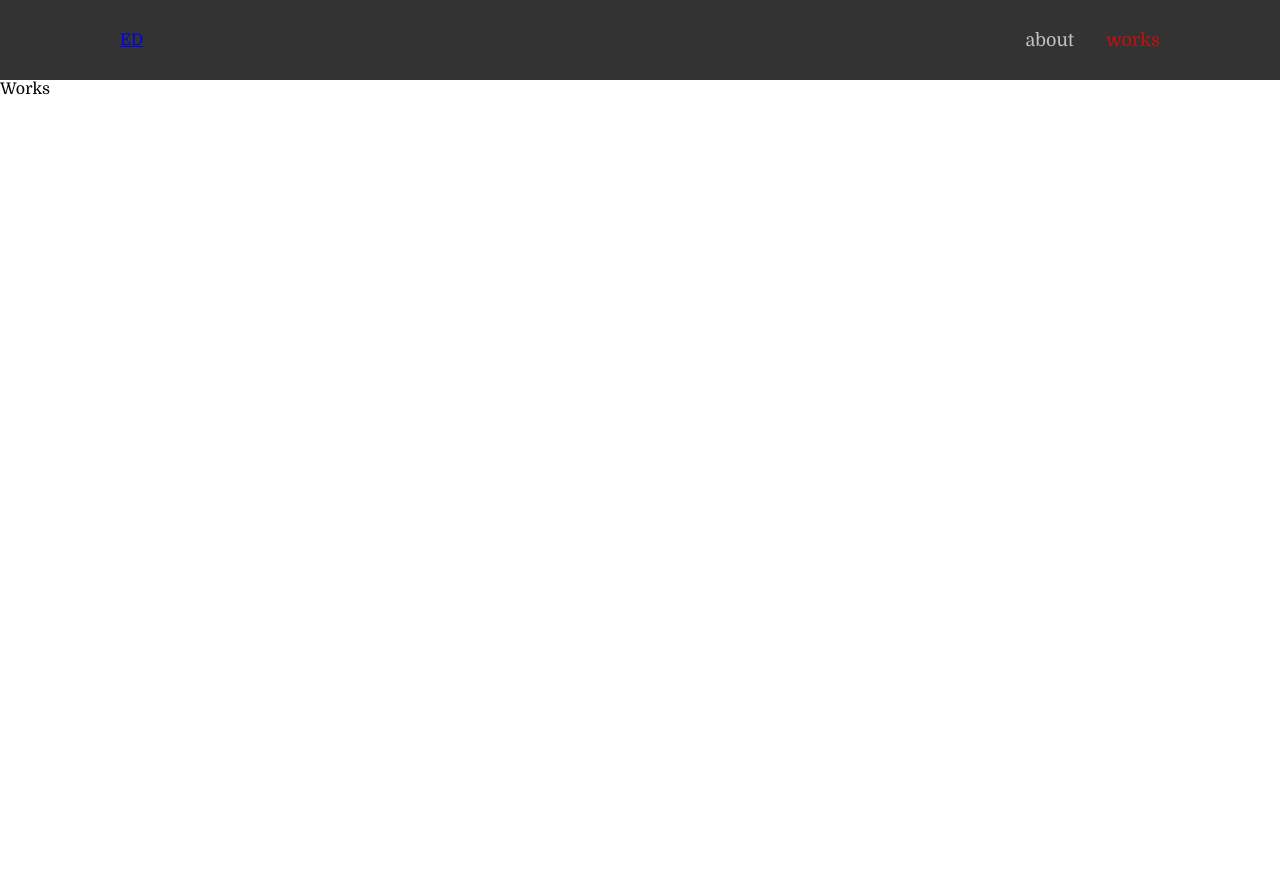
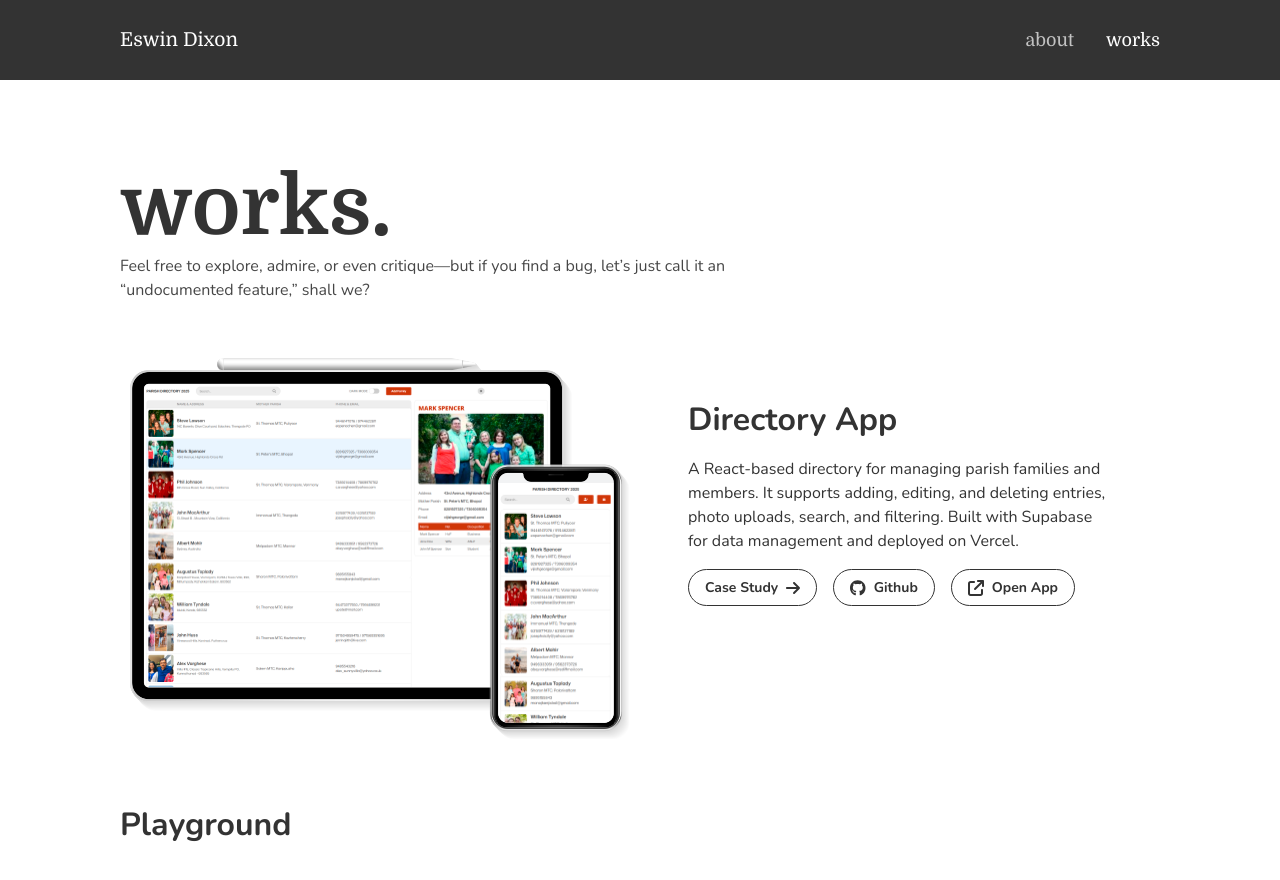
Before and after one commit to Eswin007/eswin-portfolio, a React (Vite) app: page /works in a window 1280 px wide. Shown: the top 880 px of the page. Before the commit the page ends 800 px from the top, so only its background shows below. Built offline with nearby package versions, Linux system fonts and the light colour scheme.

Commit message:
new changes

```diff
--- a/src/components/Header.jsx
+++ b/src/components/Header.jsx
@@ -8,7 +8,7 @@ const Header = () => {
     <div className="header-wrap ">
       <header className="header max-width-wrap">
         <div className="header__logo">
-          <NavLink to="/">ED</NavLink>
+          <NavLink to="/">Eswin Dixon</NavLink>
         </div>
         <menu className="header__menu">
           {links.map((link) => (
--- a/src/components/pages/About.jsx
+++ b/src/components/pages/About.jsx
@@ -1,7 +1,36 @@
 import React from "react";
 
 const About = () => {
-  return <div>About</div>;
+  return (
+    <div className="about-wrap">
+      <div className="about max-width-wrap">
+        <div className="about__title">about.</div>
+        <div className="about__subtitle">
+          I'm a UI/UX Designer based in Kerala, India.
+        </div>
+        <div className="about__body">
+          Since 2016, I’ve enjoyed untangling complex problems and transforming
+          them into simple, elegant designs. When I’m not pushing pixels, you’ll
+          probably find me gazing at the starry night—pondering the mysteries of
+          the universe… or just questioning whether my latest design choice is
+          brilliance or pure luck.
+        </div>
+
+        <div className="about__body">
+          I thrive at the crossroads of design and technology, turning ideas
+          into engaging, functional experiences. Whether it’s crafting intuitive
+          UI in Figma, designing stunning visuals in Photoshop and Illustrator,
+          or adding motion magic with After Effects and Premiere Pro, I love
+          blending creativity with precision. My skills go beyond design—I write
+          clean, structured code using HTML, CSS, SCSS, JavaScript, and React,
+          ensuring smooth front-end development. And when I’m not knee-deep in
+          design tools or debugging code, you’ll likely find me behind a camera,
+          capturing moments through photography—because whether it’s a UI or a
+          perfect shot, composition is everything!
+        </div>
+      </div>
+    </div>
+  );
 };
 
 export default About;
--- /dev/null
+++ b/src/components/pages/Playground.jsx
@@ -0,0 +1,11 @@
+import React from "react";
+
+const Playground = () => {
+  return (
+    <div className="playground">
+      <div className="playground__title">Playground</div>
+    </div>
+  );
+};
+
+export default Playground;
--- a/src/components/pages/Works.jsx
+++ b/src/components/pages/Works.jsx
@@ -1,7 +1,65 @@
 import React from "react";
+import parishDirectory from "../../assets/showcase.png";
+import { FontAwesomeIcon } from "@fortawesome/react-fontawesome";
+import { faGit, faGithub } from "@fortawesome/free-brands-svg-icons";
+import {
+  faArrowRight,
+  faArrowUpRightFromSquare,
+  faLink,
+} from "@fortawesome/free-solid-svg-icons";
+import Playground from "./Playground";
 
 const Works = () => {
-  return <div>Works</div>;
+  return (
+    <div className="works-wrap">
+      <div className="works max-width-wrap">
+        <div className="works__title">works.</div>
+        <div className="works__body">
+          Feel free to explore, admire, or even critique—but if you find a bug,
+          let’s just call it an “undocumented feature,” shall we?
+        </div>
+        <div className="works__directory">
+          <img src={parishDirectory} alt="" />
+          <div className="works__directory-details">
+            <h3>Directory App</h3>
+            <p>
+              A React-based directory for managing parish families and members.
+              It supports adding, editing, and deleting entries, photo uploads,
+              search, and filtering. Built with Supabase for data management and
+              deployed on Vercel.
+            </p>
+            <div className="works__btn-wrap">
+              <a className="btn btn-primary">
+                Case Study{" "}
+                <FontAwesomeIcon className="btn-icon" icon={faArrowRight} />{" "}
+              </a>
+              <a
+                target="_blank"
+                href="https://github.com/Eswin007/directory"
+                className="btn btn-primary"
+              >
+                <FontAwesomeIcon className="btn-icon" icon={faGithub} /> Github
+              </a>
+
+              <a
+                target="_blank"
+                href="https://github.com/Eswin007/directory"
+                className="btn btn-primary accent"
+              >
+                <FontAwesomeIcon
+                  className="btn-icon"
+                  icon={faArrowUpRightFromSquare}
+                />{" "}
+                Open App
+              </a>
+            </div>
+          </div>
+        </div>
+
+        <Playground />
+      </div>
+    </div>
+  );
 };
 
 export default Works;
--- a/src/scss/_variables.scss
+++ b/src/scss/_variables.scss
@@ -5,6 +5,8 @@
   --text-dark-800: #333;
   --text-dark-700: #838383;
 
+  --bg-accent: rgb(180, 28, 28);
+
   --text-pure: #fff;
   --bg-pure: #fff;
 }
--- /dev/null
+++ b/src/scss/components/_about.scss
@@ -0,0 +1,25 @@
+.about-wrap {
+  .about {
+    margin-inline: auto;
+    padding-block: 5rem;
+    color: var(--text-dark-800);
+    &__title {
+      font-size: 5.125rem;
+      font-weight: bold;
+    }
+    &__subtitle {
+      font-family: var(--fs-secondary);
+      font-size: 1.5rem;
+      margin-bottom: 1.5rem;
+    }
+
+    &__body {
+      font-family: var(--fs-secondary);
+      font-size: 1.125rem;
+      margin-top: 1rem;
+      line-height: 1.5;
+      width: 60%;
+      opacity: 0.9;
+    }
+  }
+}
--- a/src/scss/components/_header.scss
+++ b/src/scss/components/_header.scss
@@ -17,6 +17,14 @@
     gap: 2rem;
   }
 
+  &__logo {
+    a {
+      color: var(--text-pure);
+      text-decoration: none;
+      font-size: 1.2rem;
+    }
+  }
+
   &__item-link {
     color: var(--text-pure);
     text-decoration: none;
@@ -30,7 +38,7 @@
     }
 
     &.active {
-      color: red;
+      opacity: 1;
     }
   }
 }
--- /dev/null
+++ b/src/scss/components/_playground.scss
@@ -0,0 +1,13 @@
+.playground {
+  padding-block: 3rem;
+  font-family: var(--fs-secondary);
+  color: var(--clr-secondary);
+  display: grid;
+  grid-template-columns: repeat(2, 1fr);
+
+  &__title {
+    font-size: 2rem;
+    font-weight: bold;
+    grid-column: 1/-1;
+  }
+}
--- a/src/scss/components/_utility.scss
+++ b/src/scss/components/_utility.scss
@@ -1,3 +1,36 @@
 .max-width-wrap {
   max-width: 65em;
 }
+
+.btn {
+  all: unset;
+  font-family: var(--fs-secondary);
+  font-size: 0.875rem;
+  color: var(--text-dark-800);
+  cursor: pointer;
+  border-radius: 100vmax;
+  padding: 0.5rem 1rem;
+  display: flex;
+  align-items: center;
+  gap: 0.5rem;
+  font-weight: bold;
+  border: 1px solid var(--text-dark-800);
+  transition: all 0.3s ease;
+  .btn-icon {
+    font-size: 1rem;
+  }
+}
+
+.btn-primary {
+  &:hover {
+    background-color: var(--text-dark-800);
+    color: var(--text-pure);
+  }
+
+  &.accent {
+    &:hover {
+      background-color: var(--bg-accent);
+      border-color: var(--bg-accent);
+    }
+  }
+}
--- /dev/null
+++ b/src/scss/components/_works.scss
@@ -0,0 +1,46 @@
+.works {
+  margin-inline: auto;
+  padding-block: 5rem;
+  color: var(--text-dark-800);
+  &__title {
+    font-size: 5.125rem;
+    font-weight: bold;
+  }
+
+  &__body {
+    font-size: 1rem;
+    width: 60%;
+    line-height: 1.5;
+    font-family: var(--fs-secondary);
+    opacity: 0.9;
+  }
+
+  &__directory {
+    margin-top: 3rem;
+
+    display: flex;
+    align-items: flex-start;
+    font-family: var(--fs-secondary);
+    justify-content: space-between;
+
+    &-details {
+      padding: 3rem;
+    }
+
+    h3 {
+      font-size: 2rem;
+
+      color: var(--text-dark-800);
+    }
+    p {
+      margin-block: 1rem;
+      line-height: 1.5;
+    }
+  }
+
+  &__btn-wrap {
+    display: flex;
+    align-items: center;
+    gap: 1rem;
+  }
+}
--- a/src/scss/main.scss
+++ b/src/scss/main.scss
@@ -5,3 +5,6 @@
 @forward "./components/hero";
 @forward "./components/header";
 @forward "./components/social";
+@forward "./components/about";
+@forward "./components/works";
+@forward "./components/playground";
```
Also changed, not shown: src/assets/showcase.jpg (added), src/assets/showcase.png (added).
